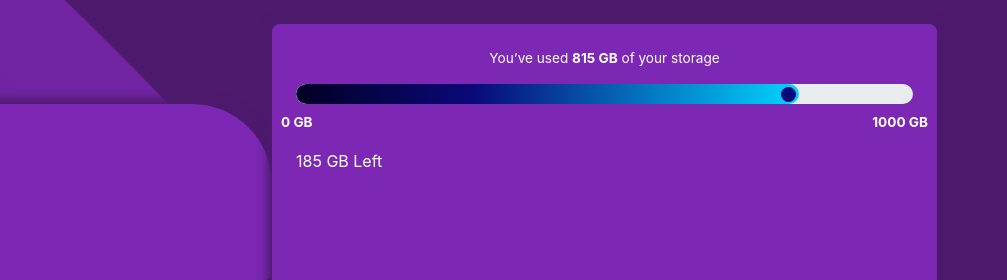
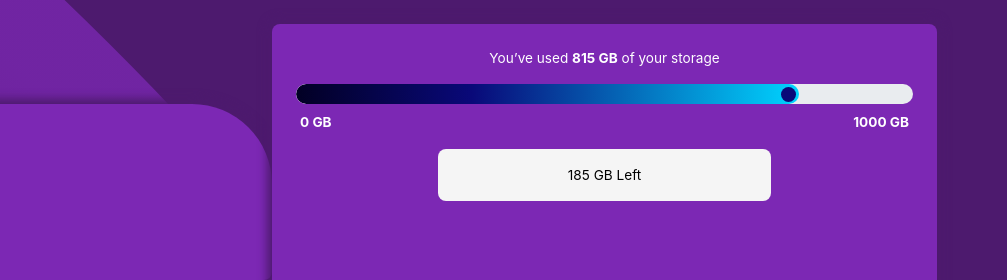
Before and after one commit to ElizabethClohosey/Fylo-DataStorage, a website: page index.html in a window 1280 px wide. Shown: the top 280 px of the page, 273-1280 px from the left. Drawn offline with nearby package versions, Linux system fonts and the light colour scheme.

Commit message:
GB left section is positioned

```diff
--- a/index.html
+++ b/index.html
@@ -64,16 +64,16 @@
             </div>
           </div>
         </div>
-        <div class="row justify-content-between">
-          <div class="col-xs-2 align-self-start">
+        <div class="row mx-1 justify-content-between">
+          <div class="col-xs-6">
             <p><strong>0 GB</strong></p>
           </div>
-          <div class="col-xs-10 align-self-end">
+          <div class="col-xs-6">
             <p><strong>1000 GB</strong></p>
           </div>
         </div>
         <div class="gb-left">
-          185 GB Left
+          <p>185 GB Left</p>
         </div>
       </div>
 
--- a/scss/main_style.scss
+++ b/scss/main_style.scss
@@ -1,4 +1,8 @@
 @import "../scss/variables";
+
+html {
+  height: 100%;
+}
 
 body {
   color: white;
@@ -10,6 +14,7 @@ body {
 
 .info,
 .logo-area {
+  position: relative;
   box-shadow: 0px 0px 10px 5px $primary-color;
   background: $secondary-color;
   border-radius: 0.5rem;
@@ -84,12 +89,30 @@ p {
   margin-right: 0.15rem;
 }
 
-// .progress .progress-bar .custom-progress-bar {
-//   color: red;
-// }
+.gb-left {
+  position: absolute;
+  left: 25%;
+  background: whitesmoke;
+  color: black;
+  width: 50%;
+  // margin: auto;
+
+  text-align: center;
+  padding: $padding-sm 0;
+  border-radius: 0.5rem;
+
+  p {
+    margin: 0;
+  }
+}
+
 // @media only screen and (min-width: 768px) {
-//   .info,
+//   body {
+//     background-image: url(../images/bg-desktop.svg);
+//     background-size: cover;
+//     background-position: center;
+//   }
 //   .logo-area {
-//     display: inline-block;
+//     margin: 0;
 //   }
 // }
```
Also changed, not shown: css/main_style.css, dist/css/main_style.css, 2 other files.
